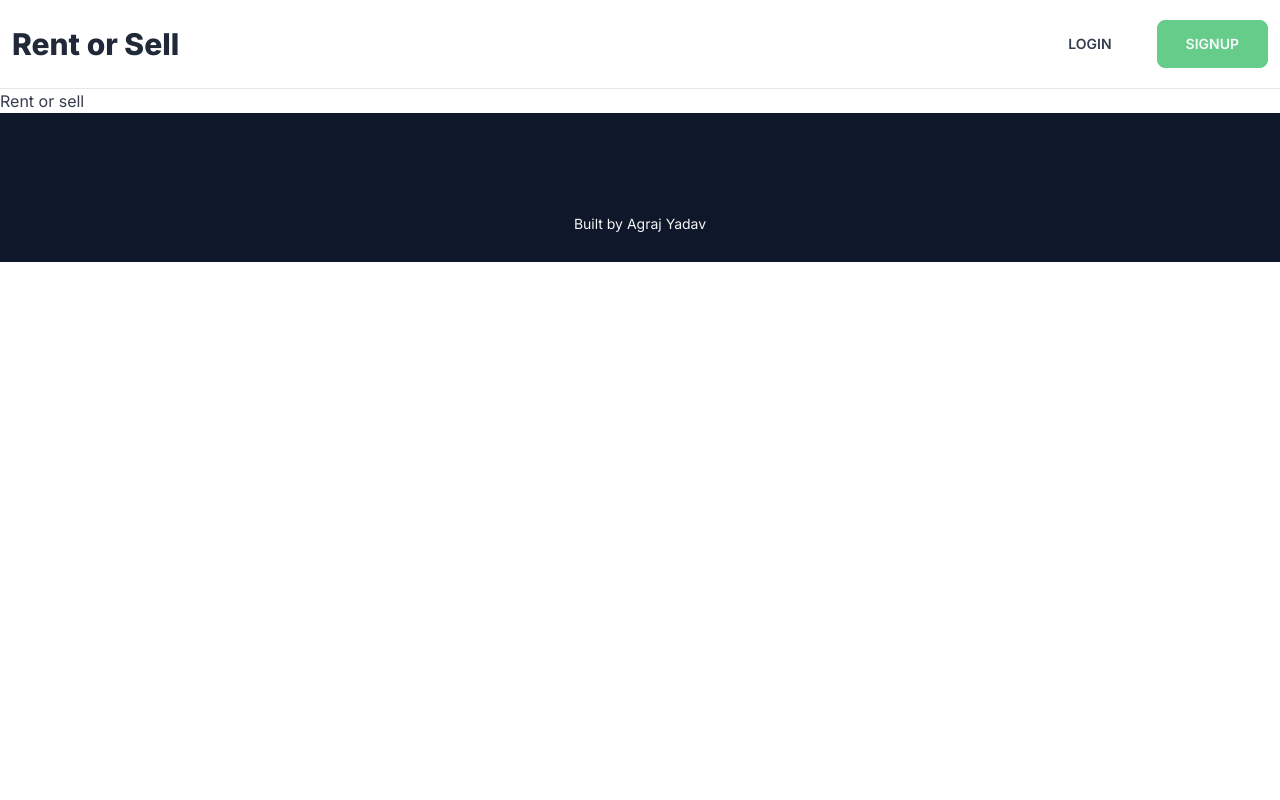
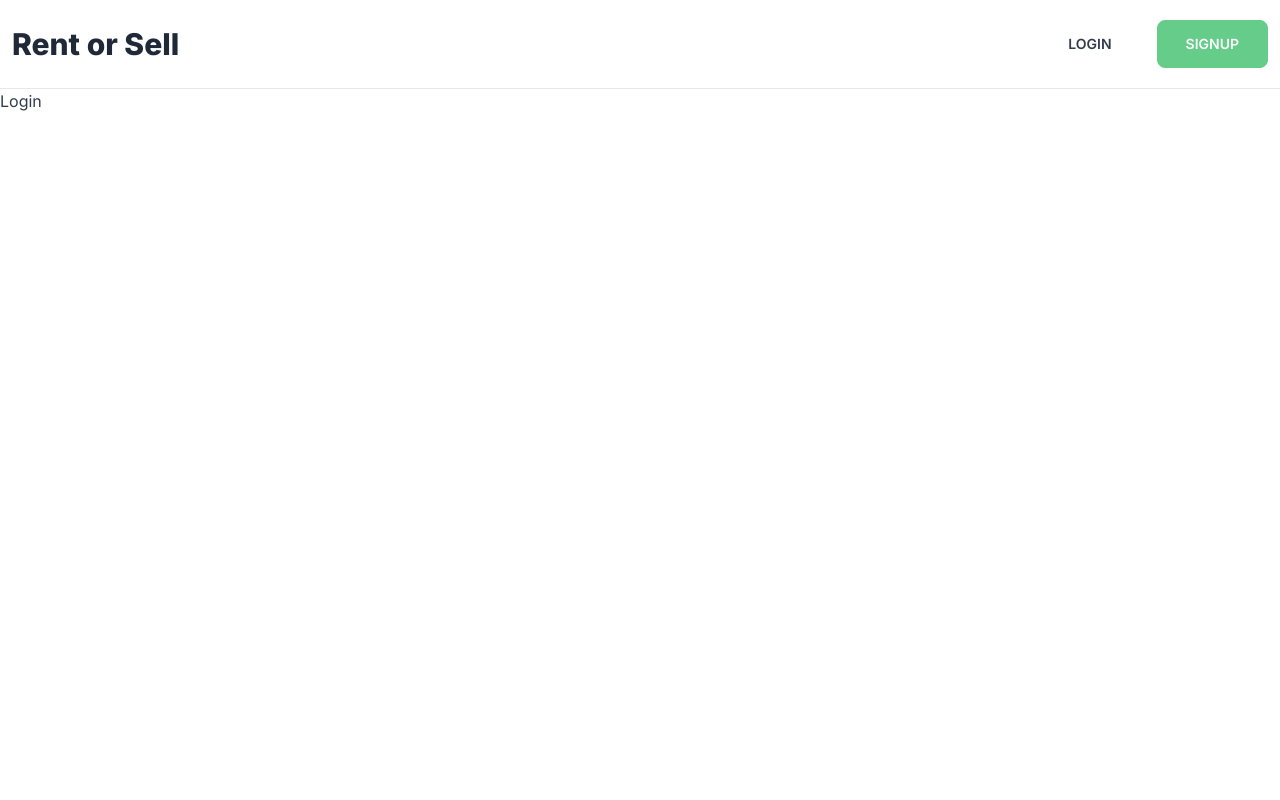
Before and after one commit to agrajy10/rent-or-sell, a React (Vite) app: page /login in a window 1280 px wide. Shown: the top 800 px of the page. Built offline with nearby package versions, Linux system fonts and the light colour scheme; some icons are missing.

Commit message:
routes setup

```diff
--- a/package.json
+++ b/package.json
@@ -10,7 +10,8 @@
     "daisyui": "^1.20.0",
     "firebase": "^9.6.1",
     "react": "^17.0.2",
-    "react-dom": "^17.0.2"
+    "react-dom": "^17.0.2",
+    "react-router-dom": "^6.2.1"
   },
   "devDependencies": {
     "@vitejs/plugin-react": "^1.0.7",
--- a/src/App.jsx
+++ b/src/App.jsx
@@ -1,13 +1,23 @@
+import { BrowserRouter as Router, Routes, Route } from 'react-router-dom';
 import Footer from './components/Footer';
 import Header from './components/Header';
+import Home from './pages/Home';
 import './css/main.css';
+import Login from './pages/Login';
+import Signup from './pages/Signup';
 
 function App() {
   return (
     <div className="App font-sans">
-      <Header />
-      <h1>Rent or sell</h1>
-      <Footer />
+      <Router>
+        <Header />
+        <Routes>
+          <Route path="/" element={<Home />} />
+          <Route path="/login" element={<Login />} />
+          <Route path="/signup" element={<Signup />} />
+        </Routes>
+        <Footer />
+      </Router>
     </div>
   );
 }
--- a/src/components/Header.jsx
+++ b/src/components/Header.jsx
@@ -1,14 +1,18 @@
+import { Link } from 'react-router-dom';
+
 function Header() {
   return (
     <header className="border-b border-b-gray-200 py-5">
       <div className="max-w-7xl mx-auto px-3 flex items-center justify-start">
-        <h1 className="font-extrabold text-3xl text-gray-800">Rent or Sell</h1>
-        <button type="button" className="btn btn-ghost mr-4 ml-auto px-7">
+        <h1 className="font-extrabold text-3xl text-gray-800">
+          <Link to="/">Rent or Sell</Link>
+        </h1>
+        <Link to="/login" className="btn btn-ghost mr-4 ml-auto px-7">
           Login
-        </button>
-        <button type="button" className="btn btn-primary px-7">
+        </Link>
+        <Link to="/signup" className="btn btn-primary px-7">
           Signup
-        </button>
+        </Link>
       </div>
     </header>
   );
--- /dev/null
+++ b/src/pages/Home.jsx
@@ -0,0 +1,5 @@
+function Home() {
+  return <div>Home</div>;
+}
+
+export default Home;
--- /dev/null
+++ b/src/pages/Login.jsx
@@ -0,0 +1,5 @@
+function Login() {
+  return <div className="min-h-screen">Login</div>;
+}
+
+export default Login;
--- /dev/null
+++ b/src/pages/Signup.jsx
@@ -0,0 +1,5 @@
+function Signup() {
+  return <div className="min-h-screen">Signup</div>;
+}
+
+export default Signup;
```
Also changed, not shown: 1 other file (tests, documents, lock files or other folders).
